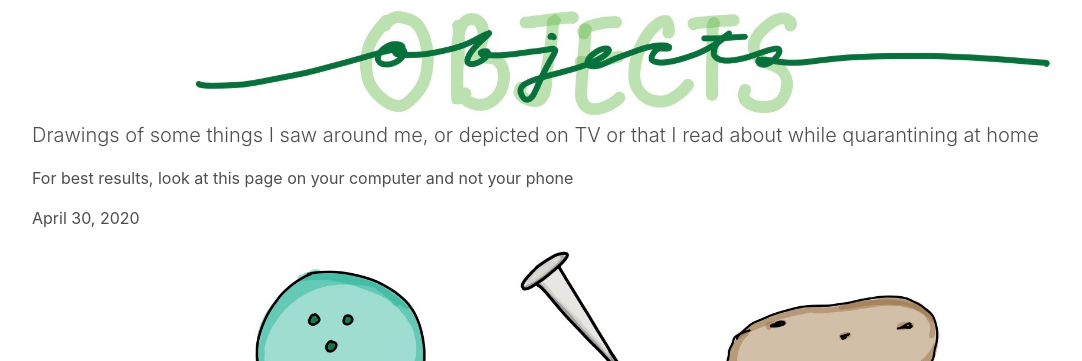
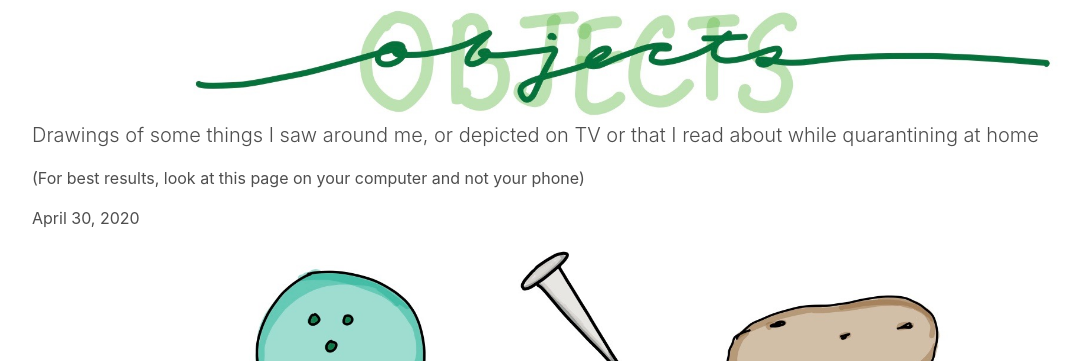
Before and after one commit to aashnaj/aashnaj.github.io, a Jekyll site: the page objects.html, which Jekyll copies as it is, in a window 1280 px wide and 900 px high. Shown: the top 361 px of the window, without its empty margins (38-1120 px from the left). Built offline with Jekyll 4.4.1, drawn with Linux system fonts in a browser that asks for light colours.

Commit message:
Update objects.html

```diff
--- a/objects.html
+++ b/objects.html
@@ -33,11 +33,11 @@
 </head>
 
     <body style="background-color:white;">
-      <div class="container">
+      <div class="container" style="text-align:center">
       <div class ="row">
         <img src="graphics/header.jpeg" style="max-width:100%" class="img-responsive">
       <p class= "lead" style="text-align: center;"> Drawings of some things I saw around me, or depicted on TV or that I read about while quarantining at home </p>
-        <p> For best results, look at this page on your computer and not your phone </p>
+        <p> (For best results, look at this page on your computer and not your phone) </p>
     </div>
     <div class="row">
             <p style="text-align: center;"> April 30, 2020</p>
```
